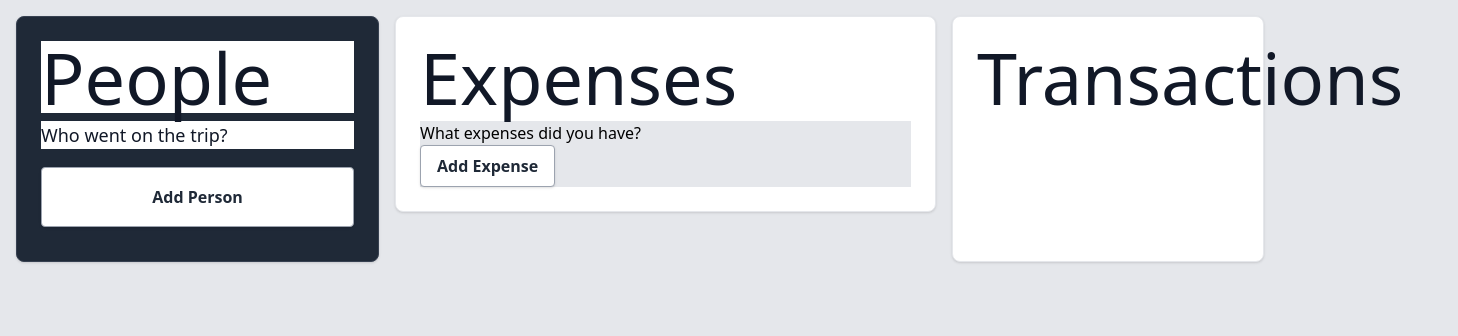
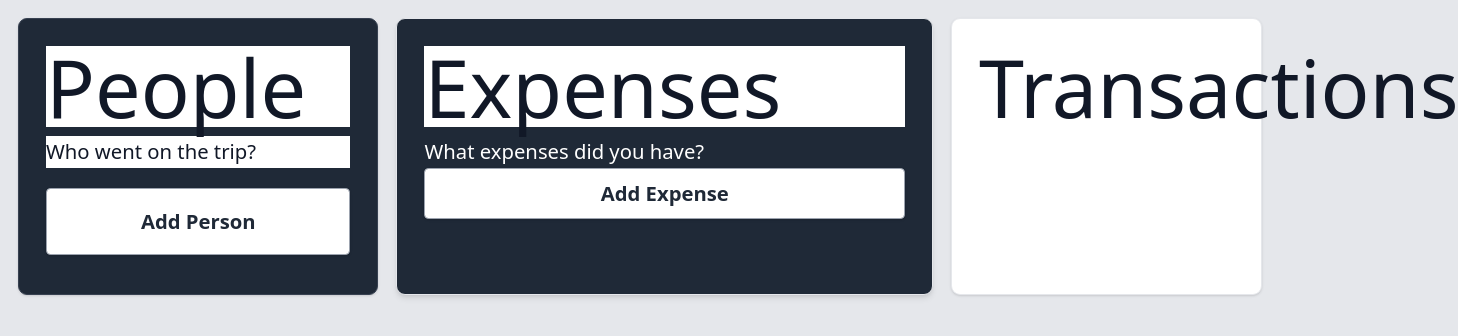
Before and after one commit to dylan-marx/trip-divisor, a React (Vite) app: page / in a window 1280 px wide. Shown: the top 336 px of the page, 1458 px wide, since content can reach past the window. Built offline with nearby package versions, Linux system fonts and the light colour scheme.

Commit message:
Major style update

```diff
--- a/src/Components/ExpenseCreation.tsx
+++ b/src/Components/ExpenseCreation.tsx
@@ -12,7 +12,6 @@ interface ExpenseCreationProps {
 const ExpenseCreation : FC<ExpenseCreationProps> = ({allAccounts, allExpenses,  updateExpenses }) => {
     const [description, setDescription] = useState('');
     const [addingExpense, setAddingExpense] = useState(false);
-    const [expenses, setExpenses] = useState<Expense[]>(allExpenses);
 
     const [error, setError] = useState('');
     const [showError, setShowError] = useState(false);
@@ -62,10 +61,10 @@ const ExpenseCreation : FC<ExpenseCreationProps> = ({allAccounts, allExpenses,
     return (
         <div className="expense-creation-container">
             <h2>Expenses</h2>
-            <div>
+            <div className="expense-creation">
                 <div>What expenses did you have?</div>
                 {
-                    (!addingExpense) && <button onClick={() => setAddingExpense(true)}>Add Expense</button>
+                    (!addingExpense) && <button id="add-expense-button" onClick={() => setAddingExpense(true)}>Add Expense</button>
                 }
                 {
                     (showError) && <div>
@@ -74,7 +73,7 @@ const ExpenseCreation : FC<ExpenseCreationProps> = ({allAccounts, allExpenses,
                 }
                 {
                     addingExpense && (
-                        <div>
+                        <div className="expense-creation-controls">
                             <input type="text" value={description} onChange={handleInputChange}></input>
                             <button onClick={addExpense}>Add</button>
                             <button onClick={() => setAddingExpense(false)}>Cancel</button>
@@ -87,18 +86,27 @@ const ExpenseCreation : FC<ExpenseCreationProps> = ({allAccounts, allExpenses,
 
                 allExpenses.map((expense, expenseIndex) => (
                     <div key={expenseIndex} className="expense">
-                        <div>{expense.description}</div>
+                        <div>
+                            <div className="expense-description">{expense.description}</div>
+                        </div>
+
+                        <div className="expenses-input">
                             {
                                 expense.payments.map((payment, paymentIndex) => (
+                                    <div key={paymentIndex}>
+                                        <div className="expense-account-name">{allAccounts[paymentIndex].name}</div>
                                         <input
-                                    key={paymentIndex}
                                             type='text'
                                             value={payment}
                                             onChange={(event) => handlePayementChange(expenseIndex, paymentIndex, Number(event.target.value))}
                                         />
+                                    </div>
                                 ))
                             }
+                        </div>
+                        <div className="md:w-1/3 text-right">
                             <div>Total: {expense.getTotal()}</div>
+                        </div>
                     </div>
                 ))
             }
--- a/src/Components/Styling/AccountCreation.css
+++ b/src/Components/Styling/AccountCreation.css
@@ -38,11 +38,11 @@
 }
 
 .account-bubble label{
-    @apply w-fit p-4 rounded-lg inline;
+    @apply max-w-24 max-h-20 pr-32 overflow-auto p-4 rounded-lg inline;
 }
 
 .account-bubble-content {
-    @apply flex flex-row justify-evenly items-center h-24 p-4 m-4 shadow bg-gray-800 border rounded;
+    @apply flex flex-row justify-evenly h-24 p-4 m-4 shadow bg-gray-800 border rounded;
 }
 
 .account-bubble-buttons {
--- a/src/Components/Styling/ExpenseCreation.css
+++ b/src/Components/Styling/ExpenseCreation.css
@@ -1,10 +1,50 @@
+
 .expense-creation-container {
-    @apply w-2/4 p-6 h-fit bg-white border border-gray-200 rounded-lg shadow dark:bg-gray-800 dark:border-gray-700;
+    @apply w-full sm:w-2/4 p-6 h-auto  border border-gray-200 rounded-lg shadow-md bg-gray-800 ;
+}
+
+.expense-creation-controls {
+    @apply flex justify-center items-center text-6xl md:text-8xl;
+}
+
+.expense-creation-controls input {
+    @apply w-full h-12 text-black text-lg ;
+    @apply p-2 rounded-md border border-gray-300 focus:ring-blue-500 focus:border-blue-500;
+}
+
+.expense-creation {
+    @apply bg-gray-800 text-white;
+}
+
+.expense-creation div {
+    @apply bg-gray-800 text-white text-lg;
 }
 
 .expense {
-    display: flex;
-    flex-direction: row;
-    gap: 20px;
-    padding: 8px;
+    @apply flex flex-row justify-center items-center m-2 p-4 gap-5 bg-gray-800 border border-white rounded-md shadow-lg;
+    @apply min-h-16 h-auto flex-wrap;
 }
+
+.expense * {
+    @apply text-white bg-gray-800 text-lg;
+}
+
+.expense input {
+    @apply w-fit h-10 p-2 rounded-md border bg-white text-black border-gray-600 focus:ring-blue-500 focus:border-blue-500 text-lg placeholder-gray-400;
+}
+
+.expenses-input {
+    @apply flex flex-row gap-5 flex-wrap;
+}
+
+.expense-description {
+    @apply underline text-3xl;
+}
+
+.expense-account-name {
+    @apply max-w-56 overflow-scroll;
+}
+
+#add-expense-button {
+    width: 100%;
+}
--- a/src/index.css
+++ b/src/index.css
@@ -3,7 +3,7 @@
 @tailwind utilities;
 
 * {
-    @apply bg-gray-200;
+    @apply bg-gray-200 text-lg;
 }
 
 .app-container {
```
Lines whose indentation alone changed are shown as unchanged.
